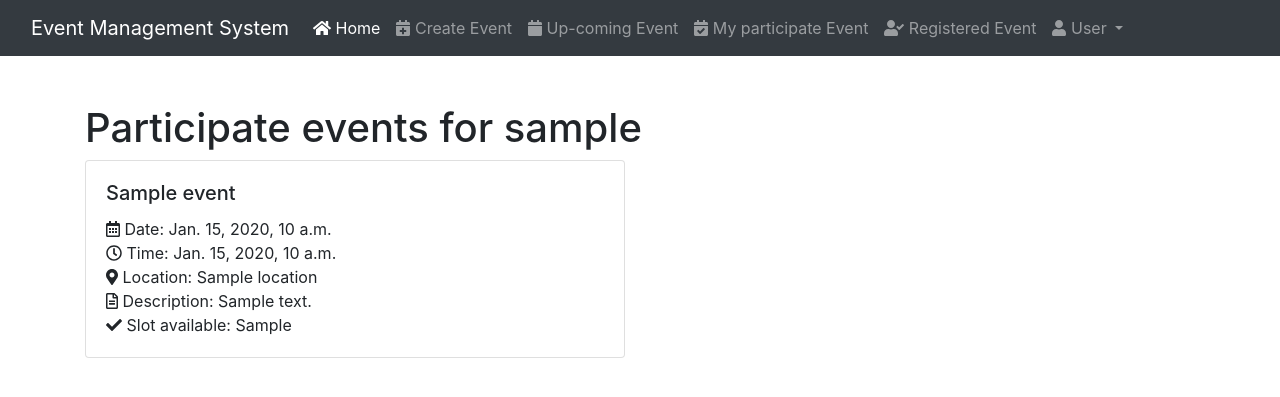
After one commit to fazlerabbi2248/Event-Registration-System, a Django app: template templates/participate_events.html in a window 1280 px wide. The commit adds this page. Shown: the top 397 px of the page. Run offline with Django 3.2, Linux system fonts and the light colour scheme; the template is opened without the code that fills it: most values are stand-ins (such as "Sample title", 1, 10 or a date in 2020); some libraries are stand-ins or nearby versions.

Commit message:
log out and participated events complete

```diff
--- a/event/urls.py
+++ b/event/urls.py
@@ -11,8 +11,10 @@ urlpatterns = [
     path('events/create/', views.create_event, name='create_event'),
     path('events/upcoming/', views.upcoming_events, name='upcoming_events'),
     path('event/register/<int:event_id>/', views.register_event, name='register_event'),
+    path('event/register/participate_events/', views.participate_events, name='participate_events'),
     path('event/register/registered_events/', views.user_registered_events, name='registered_events'),
     path('event/unregister/<int:event_id>/', views.unregister_event, name='unregister_event'),
+    path('logout/', views.logout_view, name='logout'),
 
 
 ]
--- a/templates/partials/navbar.html
+++ b/templates/partials/navbar.html
@@ -16,7 +16,7 @@
             <a class="nav-link" href="{% url 'upcoming_events' %}"><i class="fas fa-calendar"></i> Up-coming Event</a>
           </li>
           <li class="nav-item">
-            <a class="nav-link" href="#"><i class="fas fa-calendar-check"></i> My Event</a>
+            <a class="nav-link" href="{% url 'participate_events' %}"><i class="fas fa-calendar-check"></i> My participate Event</a>
           </li>
           <li class="nav-item">
             <a class="nav-link" href='{% url 'registered_events' %}'><i class="fas fa-user-check"></i> Registered Event</a>
@@ -27,7 +27,7 @@
             </a>
             <ul class="dropdown-menu" aria-labelledby="navbarDropdown">
               <li><a class="dropdown-item" href="#"><i class="fas fa-user-circle"></i> Profile</a></li>
-              <li><a class="dropdown-item" href="#"><i class="fas fa-sign-out-alt"></i> Log Out</a></li>
+              <li><a class="dropdown-item" href="{% url 'logout' %}"><i class="fas fa-sign-out-alt"></i> Log Out</a></li>
             </ul>
           </li>
         </ul>
--- /dev/null
+++ b/templates/participate_events.html
@@ -0,0 +1,34 @@
+{% extends 'partials/base.html' %}
+
+{% block content %}
+
+    <div class="container mt-5">
+        <h1>Participate events for {{ username }}</h1>
+
+
+        <div class="row">
+            {% for participate in participate_events %}
+            <div class="col-md-6">
+                <div class="card mb-3">
+                    <div class="card-body">
+                        <h5 class="card-title">{{ participate.event.title }}</h5>
+                        <p class="card-text">
+                            <i class="far fa-calendar-alt"></i> Date: {{ participate.event.date }}<br>
+                            <i class="far fa-clock"></i> Time: {{ participate.event.time }}<br>
+                            <i class="fas fa-map-marker-alt"></i> Location: {{ participate.event.location }}<br>
+                            <i class="far fa-file-alt"></i> Description: {{ participate.event.description }}<br>
+                            <i class="fa fa-check"></i> Slot available: {{ participate.event.slots_available }}<br>
+
+                        </p>
+                    </div>
+                </div>
+            </div>
+            {% empty %}
+            <div class="col-md-12">
+                <p>No participated events at the moment.</p>
+            </div>
+            {% endfor %}
+        </div>
+    </div>
+
+{% endblock content %}
```
Also changed, not shown: event/views.py (+35 -4 lines), db.sqlite3.
